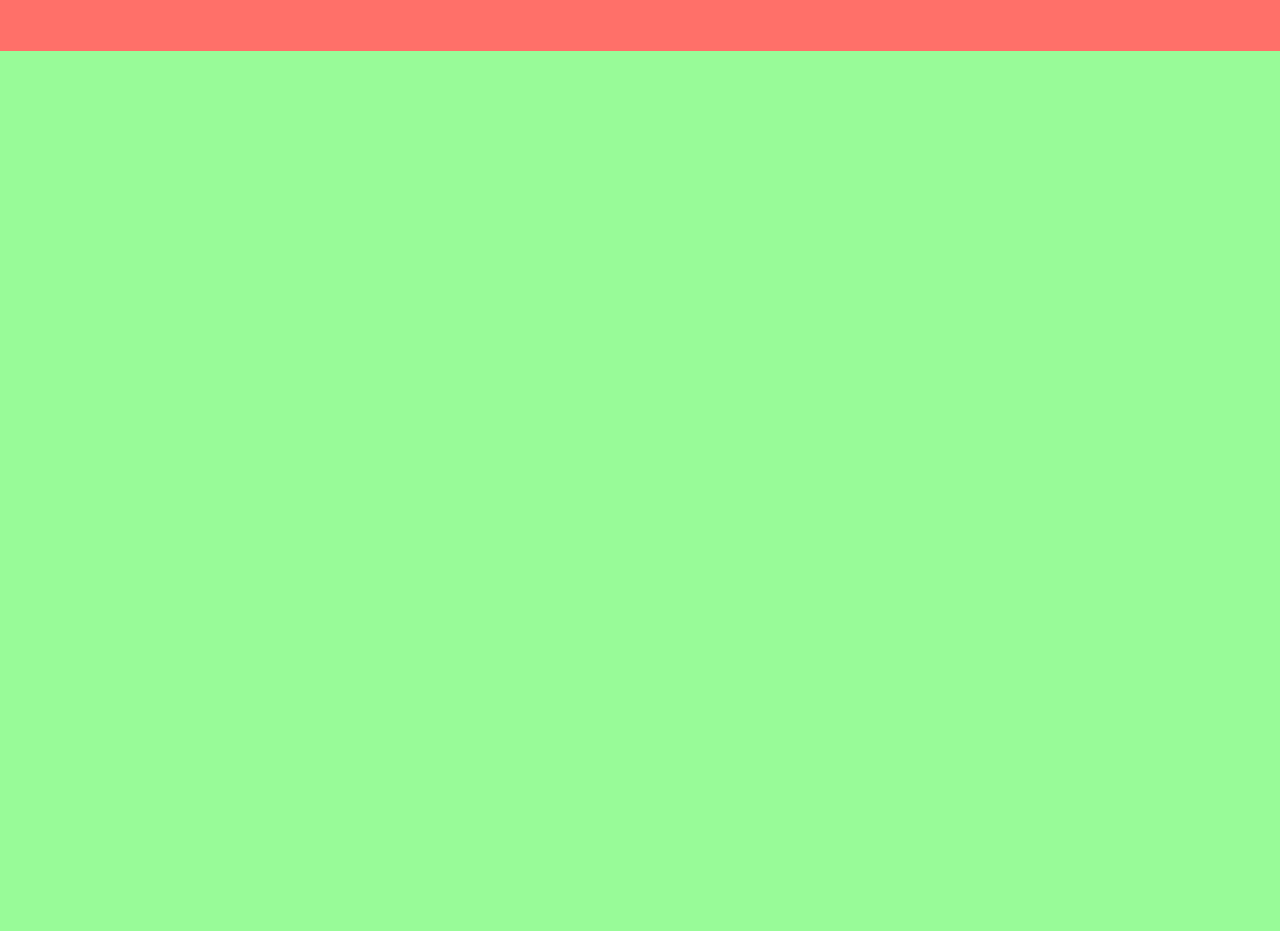
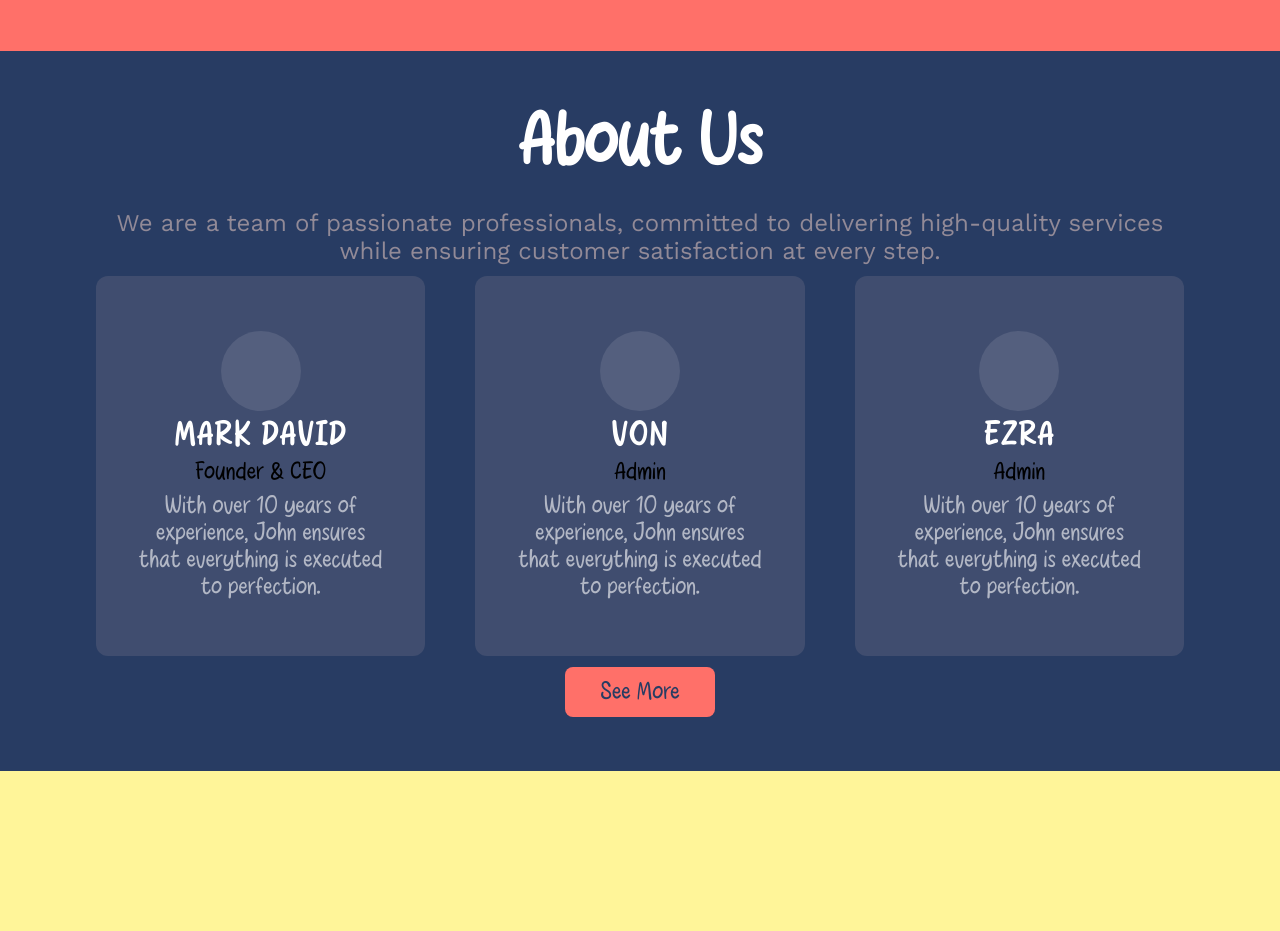
Before and after one commit to Mcdavid95/A_Simple_Website_Grp3, a plain HTML site: page index.html in a window 1280 px wide. Shown: the part 1469-2400 px from the top of the page. Drawn offline with nearby package versions, Linux system fonts and the light colour scheme.

Commit message:
Towards the End

```diff
--- a/index.html
+++ b/index.html
@@ -35,7 +35,84 @@
           <img src="./Assets/vr 1.png" class="vr" />
         </div>
       </div>
-      <section class="blog"></section>
+
+      <section class="blog">
+        <article>
+          <h2 class="heading">Blog</h2>
+        </article>
+      </section>
+
+      <section class="aboutUs">
+        <article>
+          <div class="aboutUsText">
+            <h2 class="heading">About Us</h2>
+            <p class="about">
+              We are a team of passionate professionals, committed to delivering
+              high-quality services while ensuring customer satisfaction at
+              every step.
+            </p>
+          </div>
+          <div class="articleSlider">
+            <div class="cards slide-right">
+              <div class="cardContent">
+                <div class="avatar">
+                  <img src="" alt="" />
+                </div>
+                <div class="namePosition">
+                  <h4 class="name wagmiFont">Mark David</h4>
+                  <p class="position wagmiFont">Founder & CEO</p>
+                </div>
+                <p class="desc wagmiFont">
+                  With over 10 years of experience, John ensures that everything
+                  is executed to perfection.
+                </p>
+              </div>
+            </div>
+            <div class="cards">
+              <div class="cardContent">
+                <div class="avatar">
+                  <img src="" alt="" />
+                </div>
+                <div class="namePosition">
+                  <h4 class="name wagmiFont">Von</h4>
+                  <p class="position wagmiFont">Admin</p>
+                </div>
+                <p class="desc wagmiFont">
+                  With over 10 years of experience, John ensures that everything
+                  is executed to perfection.
+                </p>
+              </div>
+            </div>
+            <div class="cards">
+              <div class="cardContent">
+                <div class="avatar">
+                  <img src="" alt="" />
+                </div>
+                <div class="namePosition">
+                  <h4 class="name wagmiFont">Ezra</h4>
+                  <p class="position wagmiFont">Admin</p>
+                </div>
+                <p class="desc wagmiFont">
+                  With over 10 years of experience, John ensures that everything
+                  is executed to perfection.
+                </p>
+              </div>
+            </div>
+          </div>
+          <button class="about"><a href="about.html">See More</a></button>
+        </article>
+      </section>
     </div>
+
+    <footer></footer>
   </body>
+
+  <script>
+    $(window).scroll(function() {
+  if ($(window).scrollTop() >= $('.section.about').offset().top) {
+    $('.slide-right').addClass('slide-in-animation');
+  }
+});
+
+  </script>
 </html>
--- a/style.css
+++ b/style.css
@@ -15,7 +15,6 @@
 body {
   width: 100%;
   height: 300vh;
-  background-color: palegreen;
   position: relative;
   color: #fff;
   font-family: "Work Sans", sans-serif;
@@ -70,6 +69,13 @@ a {
   font-weight: 500;
 }
 
+.wagmiFont {
+    font-family: "Wagmi";
+    font-size: 24px;
+    font-weight: 400;
+    color: #928a97;
+}
+
 .navbar a:hover {
   cursor: pointer;
   color: white;
@@ -86,7 +92,7 @@ a.active {
 
 .contentWrapper {
     width: 100%;
-    height: 180vh;
+    height: 270vh;
     position: absolute;
     top: 80px;
 }
@@ -95,13 +101,15 @@ a.active {
   width: 100%;
   height: 90vh;
   background-color: #283c63;
+  position: relative;
 }
 
 button {
   border: none;
   outline: none;
   background-color: transparent;
-  font: inherit;
+  font-family: "Wagmi";
+  font-size: 20px;
   color: #fff;
 }
 
@@ -110,7 +118,7 @@ button {
   height: 490px;
   display: flex;
   flex-direction: column;
-  justify-content: space-between;
+  gap: 15px;
   position: absolute;
   top: 5%;
   left: 5%;
@@ -142,6 +150,7 @@ span.colored {
   display: flex;
   position: absolute;
   right: 5%;
+  bottom: 0;
 }
 
 .vr {
@@ -152,5 +161,157 @@ section.blog {
     width: 100%;
     height: 90vh;
     background-color: #ff7069;
+    display: flex;
+    justify-content: center;
+    align-items: center;
+}
+
+section article {
+    width: 85%;
+    height: 85%;
+    display: flex;
+    flex-direction: column;
+    justify-content: space-between;
+}
+
+.heading {
+    text-align: center;
+    font-family: "Wagmi";
+    font-size: 72px;
+    color: #283c63;
+}
+
+section.aboutUs {
+    width: 100%;
+    height: 90vh;
+    background-color: #283c63;
+    display: flex;
+    justify-content: center;
+    align-items: center;
+}
+
+.aboutUsText {
+    width: 100%;
+    display: flex;
+    flex-direction: column;
+    gap: 25px;
+}
+
+section.aboutUs .heading {
+    color: white;
+}
+
+p.about {
+    color: #928a97;
+    font-size: 24px;
+    text-align: center;
+
+}
+
+.articleSlider {
+    width: 100%;
+    height: 380px;
+    display: flex;
+    gap: 50px;
+}
+
+.articleSlider .cards {
+    flex: auto;
+    width: auto;
+    height: 100%;
+    display: flex;
+    justify-content: center;
+    align-items: center;
+    background-color: #928a973a;
+    border-radius: 12px;
+}
+
+.cards:hover {
+    cursor: pointer;
+    border: 1px solid #ff7069;
+}
+
+.cardContent {
+    width: 75%;
+    height: 75%;
+    color: black;
+    /* background-color: white; */
+    display: flex;
+    flex-direction: column;
+    justify-content: space-evenly;
+    align-items: center;
+}
+
+.avatar {
+    width: 80px;
+    height: 80px;
+    border-radius: 50%;
+    background-color: rgba(255, 255, 255, 0.1);
+}
+
+.namePosition {
+   width: fit-content;
+   height: auto;
+   display: flex;
+   flex-direction: column;
+   align-items: center;
+   gap: 5px;
+}
+
+.name {
+    color: white;
+    font-weight: 800;
+    letter-spacing: 2px;
+    font-size: 32px;
+    text-transform: uppercase;
+}
+
+.position {
+    color: black;
+}
+
+.cardContent .desc {
+    width: 100%;
+    text-align: center;
+    color: rgba(255, 255, 255, 0.6);
+}
+
+button.about {
+    align-self: center;
+    width: 150px;
+    height: 50px;
+    background-color: #ff7069;
+    color: #fff;
+    border-radius: 8px;
+}
+
+button.about:hover {
+    cursor: pointer;
+    background-color: #ff7169d2;
+}
+
+button.about:hover a {
+    color: inherit;
+
+}
+
+
+
+
+
+
+
+
+
+
+
+
+
+
+footer {
     position: absolute;
+    bottom: 0;
+    width: 100%;
+    height: 20vh;
+    background-color: #FFF599;
 }
```
Also changed, not shown: Assets/wagmiAboutUs.png (added).
